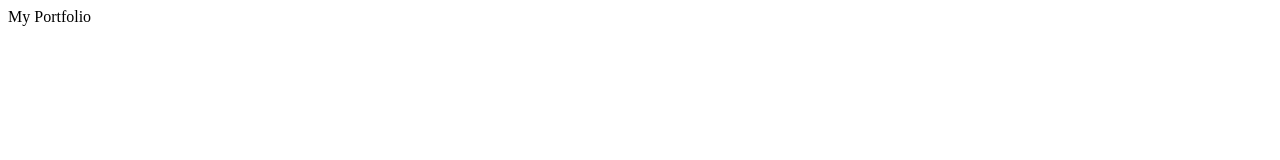
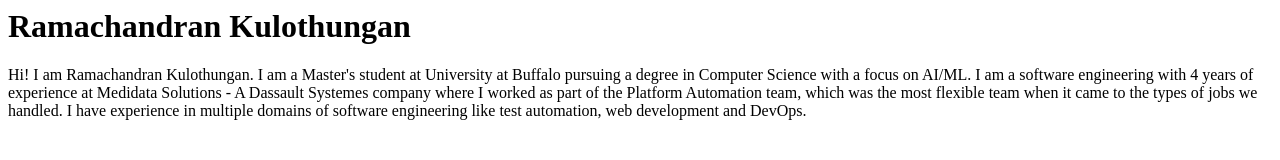
Before and after one commit to rajvir1602/rajvir1602.github.io, a plain HTML site: page index.html in a window 1280 px wide. Drawn offline with Linux system fonts and the light colour scheme.

Commit message:
add intro

```diff
--- a/index.html
+++ b/index.html
@@ -1 +1,11 @@
-My Portfolio
+<H1>Ramachandran Kulothungan</H1>
+
+<p>
+    Hi! I am Ramachandran Kulothungan. I am a Master's student at University at Buffalo pursuing
+    a degree in Computer Science with a focus on AI/ML. I am a software engineering
+    with 4 years of experience at Medidata Solutions - A Dassault Systemes company where I worked
+    as part of the Platform Automation team, which was the most flexible team when it came to the types
+    of jobs we handled.
+    I have experience in multiple domains of software engineering like test automation, web development
+    and DevOps.
+</p>
```
